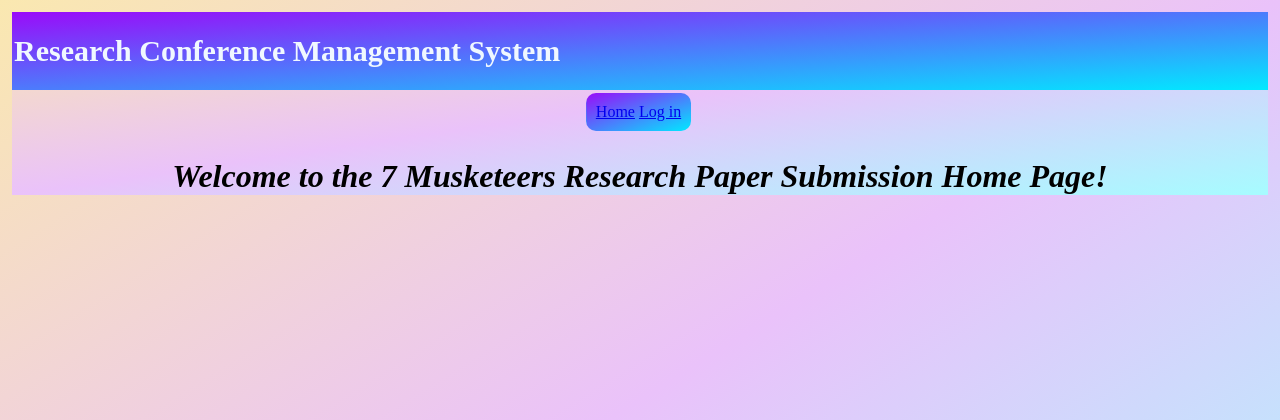
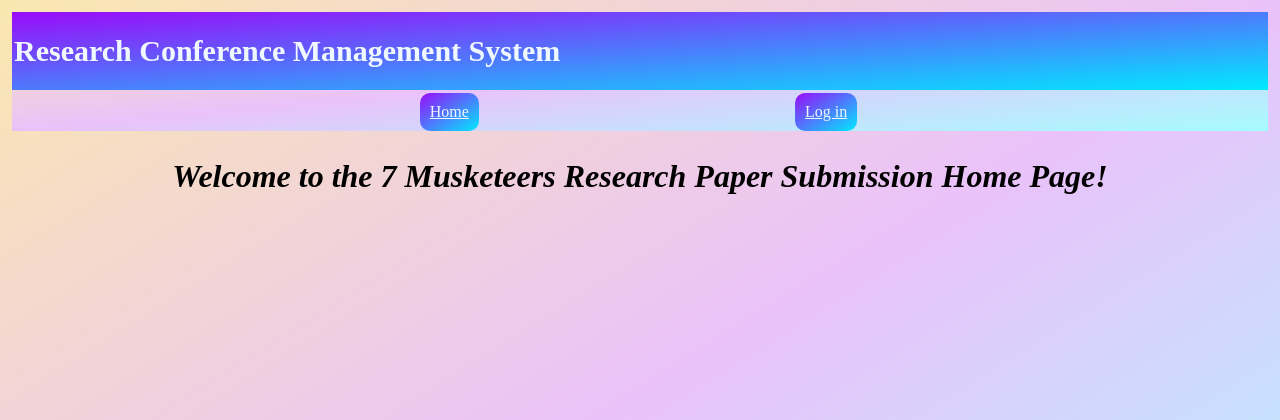
Before and after one commit to hariniprakash296/314Website-for-Research-paper-submissions, a Django app: page / in a window 1280 px wide. Shown: the top 420 px of the page. Run offline with Django 3.2, Linux system fonts and the light colour scheme.

Commit message:
Revert "New System Admin Page Added"
This reverts commit 36bec7a91ffb80186c516ffda7a6eac358d3cb63.

```diff
--- a/Conference_Management_System_Django/main/static/css/style_upper_menu.css
+++ b/Conference_Management_System_Django/main/static/css/style_upper_menu.css
@@ -35,25 +35,3 @@
 
     width : 25%;
 }
-
-#buttons {
-    text-decoration: red;
-    padding: 10px;
-    margin-top: 3px;
-    font-family: 'Brush Script-MT';
-    margin-right: 3px;
-    border-color: blue;
-    color: aliceblue;
-    background-position: right bottom, left top;
-    background-image: linear-gradient(to bottom right, rgb(154, 11, 249),rgb(0, 234, 255));
-    border-radius: 10px;
-    display:inline-block;
-}
-
-.pagename {
-    padding: 2px;
-    font-size: 15px;
-    color: aliceblue;
-    background-position: right bottom, left top;
-    background-repeat: no-repeat, repeat; background-image: linear-gradient(to bottom right, rgb(154, 11, 249),rgb(0, 234, 255));
-}
--- a/Conference_Management_System_Django/main/templates/upper_menu.html
+++ b/Conference_Management_System_Django/main/templates/upper_menu.html
@@ -7,9 +7,29 @@
     {% endblock %}
     {% load static %}
     <link rel="stylesheet" href="{% static '/css/style_upper_menu.css' %}">
-    <link rel="stylesheet" href="{% static '/css/style_common.css' %}">
 </head>
-
+<style>
+    .pagename {
+    padding: 2px;
+    font-size: 15px;
+    color: aliceblue;
+    background-position: right bottom, left top;
+    background-repeat: no-repeat, repeat; background-image: linear-gradient(to bottom right, rgb(154, 11, 249),rgb(0, 234, 255));
+}
+    #buttons {
+    text-decoration: red;
+    padding: 10px;
+    margin-top: 3px;
+    font-family: 'Brush Script-MT';
+    margin-right: 3px;
+    border-color: blue;
+    color: aliceblue;
+    background-position: right bottom, left top;
+    background-image: linear-gradient(to bottom right, rgb(154, 11, 249),rgb(0, 234, 255));
+    border-radius: 10px;
+    display:inline-block;
+}
+</style>
 <div class="pagename">
     <h1>Research Conference Management System</h1>
 </div>
@@ -17,15 +37,26 @@
 <center><body style="padding: 10px; margin: 2px;">
     <div id="divMenuContainer">
         <div id="buttons">
-            <a href="/">Home</a>
-            {% if islogged_in == False %}
-            <a href="login">Log in</a>
-            {% endif %}
+        <a style="color: aliceblue; font-family: 'Brush Script-MT';" href="/">Home</a>
+        </div>
+        <div id="buttons">
+        {% if islogged_in == False %}
+        <a style="color: aliceblue; " href="login">Log in</a>
+        {% endif %}
         </div>
 
         {% if islogged_in == True %}
-        <a href="logout">Log out</a>
+        <a style="color: aliceblue;" href="logout">Log out</a>
         {% endif %}
+        {% if is_admin_logged_in %}
+            <a href="chair_reviewer_application">Applications</a>
+            {%  elif user_type == "ba78a4b507e20f7d159503078770b0b1e3865e8ab6a9a85ab49a5486" %}
+            <a href="author_papers">Your papers</a>
+            {%  elif user_type == "4f0373fb264a3a25bc997596ab16e6de0dbfca018ebefca11e9f1492" %}
+            <a href="reviewer_assignments">Your review assignments</a>
+            {% else %}
+        {% endif %}
+        </div>
 </div>
 {% block content %}
 {% endblock %}
```
